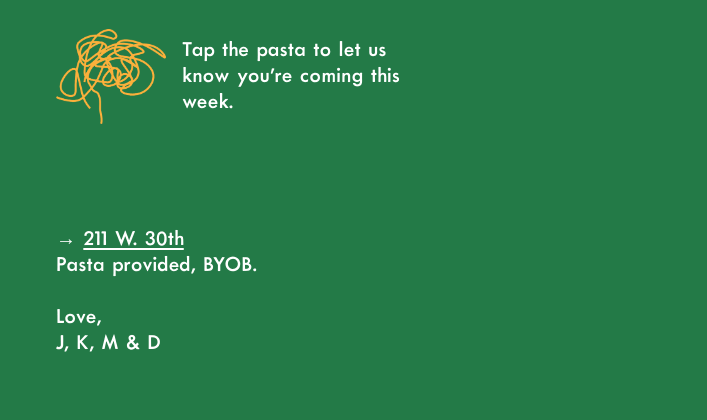
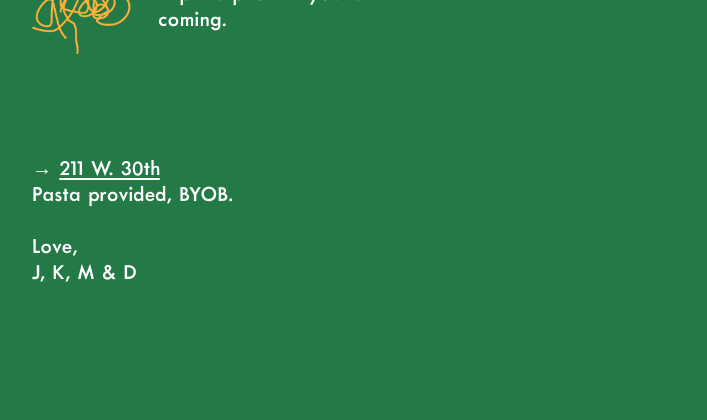
Before and after one commit to keith-penname/walk-in-wednesday, a plain HTML site: page index.html in a window 1280 px wide. Shown: the part 683-1103 px from the top of the page, without its empty margins (16-723 px from the left). After the commit the page ends 1033 px from the top, so only its background shows below. Drawn offline with Linux system fonts and the light colour scheme; no server answers.

Commit message:
Add files via upload

```diff
--- a/index.html
+++ b/index.html
@@ -17,9 +17,9 @@
   @font-face{font-family:'Payson';src:url('PaysonWF.otf') format('opentype');font-display:swap}
   html,body{margin:0;min-height:100%;color:#fff;-webkit-font-smoothing:antialiased}
   body.on{background:#237a47} body.off{background:#c41e1e}
-  main{min-height:80vh;min-height:80dvh;box-sizing:border-box;padding:clamp(28px,9vw,64px) clamp(32px,10vw,72px);font-family:'Payson',Georgia,serif;display:flex;flex-direction:column;gap:clamp(36px,12vw,72px)}
+  main{min-height:80vh;min-height:80dvh;box-sizing:border-box;padding:clamp(28px,9vw,64px) clamp(32px,10vw,72px) clamp(28px,9vw,64px) clamp(18px,5.5vw,48px);font-family:'Payson',Georgia,serif;display:flex;flex-direction:column;gap:clamp(36px,12vw,72px)}
   .date{font-size:clamp(18px,5.6vw,40px);line-height:1.1}
-  h1,.status{margin:0;font-weight:400;font-size:clamp(52px,16vw,112px);line-height:1.08}
+  h1,.status{margin:0;font-weight:400;font-size:clamp(44px,13.5vw,96px);line-height:1.08}
   h1{max-width:6em}
   .love{margin:clamp(13px,4vw,30px) 0 0;font-size:20px;line-height:1.3}
   a{color:#fff;text-underline-offset:3px}
@@ -38,7 +38,7 @@
     <div class="status" id="status"></div>
     <div class="pasta" id="pasta">
       <button id="bowl" aria-label="Tap the pasta to say you're coming"><img src="pasta.png" alt="Pasta"></button>
-      <p>Tap the pasta to let us know you’re coming this week.</p>
+      <p>Tap the pasta if you’re coming.</p>
     </div>
   </div>
   <p class="love">→ <a href="https://www.google.com/maps/search/?api=1&amp;query=211+W+30th+St+Richmond+VA+23225" target="_blank" rel="noopener">211 W. 30th</a><br>Pasta provided, BYOB.<br><br>Love,<br>J, K, M &amp; D</p>
```
